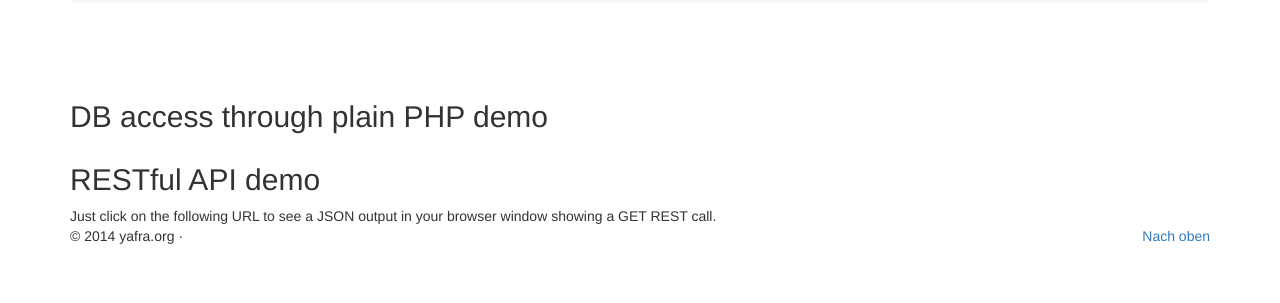
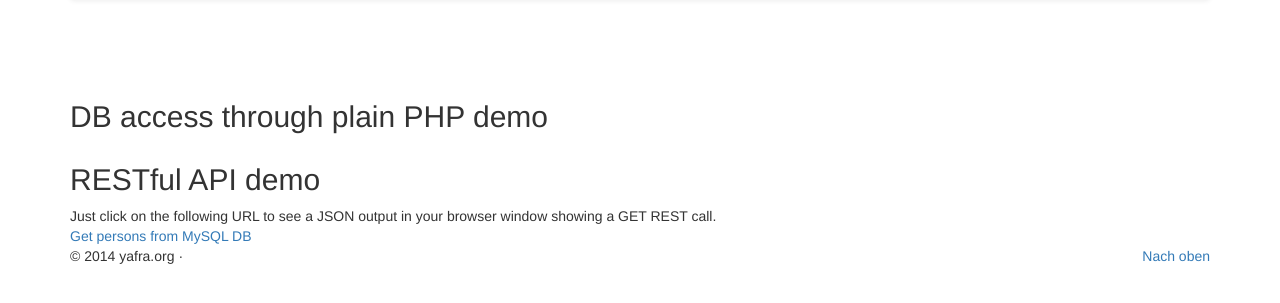
Before and after one commit to rahulyhg/yafra-php, a PHP site: page / in a window 1280 px wide. Shown: the part 72-375 px from the top of the page. Run offline with PHP 8.4, Linux system fonts and the light colour scheme; data that the repository does not hold is empty; some libraries are stand-ins or nearby versions.

Commit message:
feat: example covers php and rest
makde index page complete (php and rest example), set root pwd for mysql to empty

Yafra.org php examples

```diff
--- a/index.php
+++ b/index.php
@@ -86,7 +86,7 @@
             <h2>RESTful API demo</h2>
             Just click on the following URL to see a JSON output in your browser window showing a GET REST call.
             <br />
-            <a href="rest/index.php/persons"Get persons from MySQL DB</a>
+            <a href="rest/index.php/persons">Get persons from MySQL DB</a>
         </div>
     </div>
 
--- a/shippable.yml
+++ b/shippable.yml
@@ -40,7 +40,9 @@ install:
 before_script:
   - mkdir -p shippable/testresults
   - mkdir -p shippable/codecoverage
-  - sudo -E /work/repos/yafra-database/build-db.sh mysql
+  - mysql -v -v -p </work/repos/yafra-database/yafradb/dbe_init_mysql.sql
+  - mysql -v -v -p </work/repos/yafra-database/yafradb/dbe_generate_mysql.sql
+  #- sudo -E /work/repos/yafra-database/build-db.sh mysql
   - pwd
 
 script:
```
